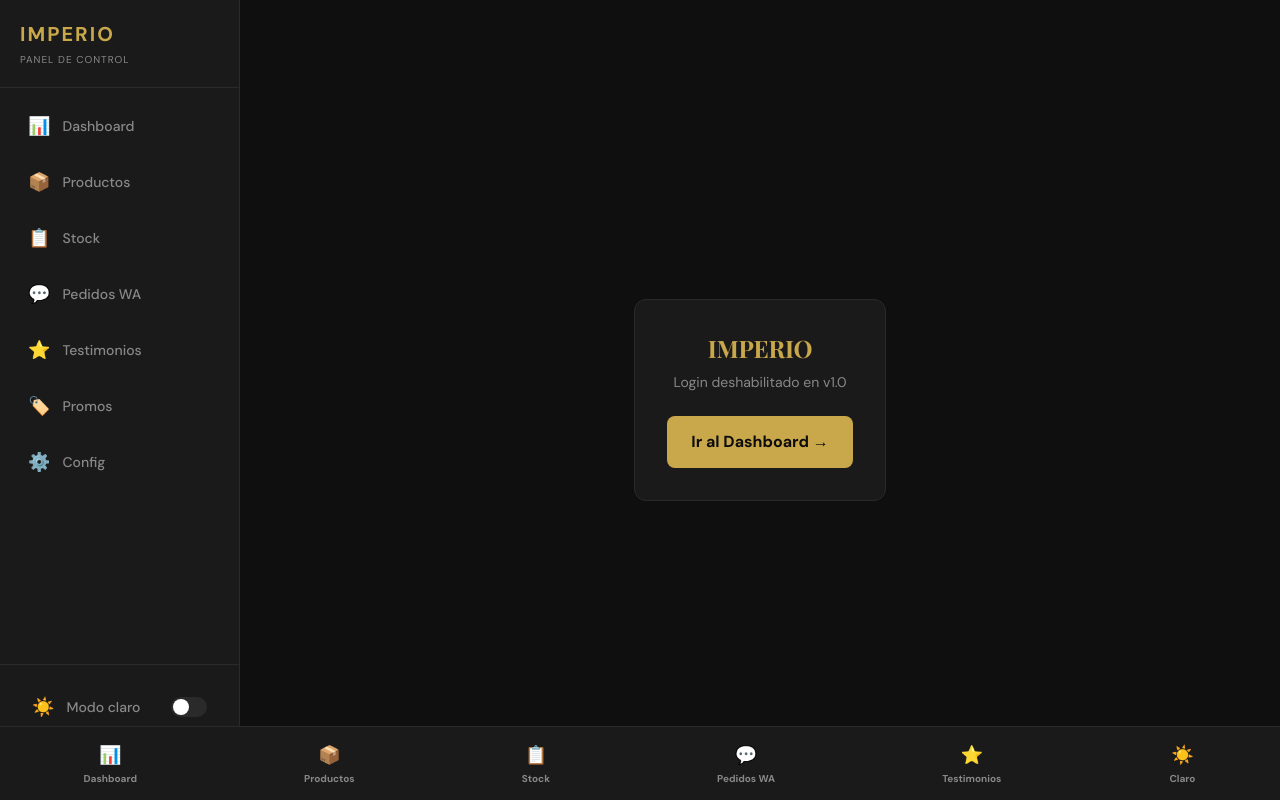
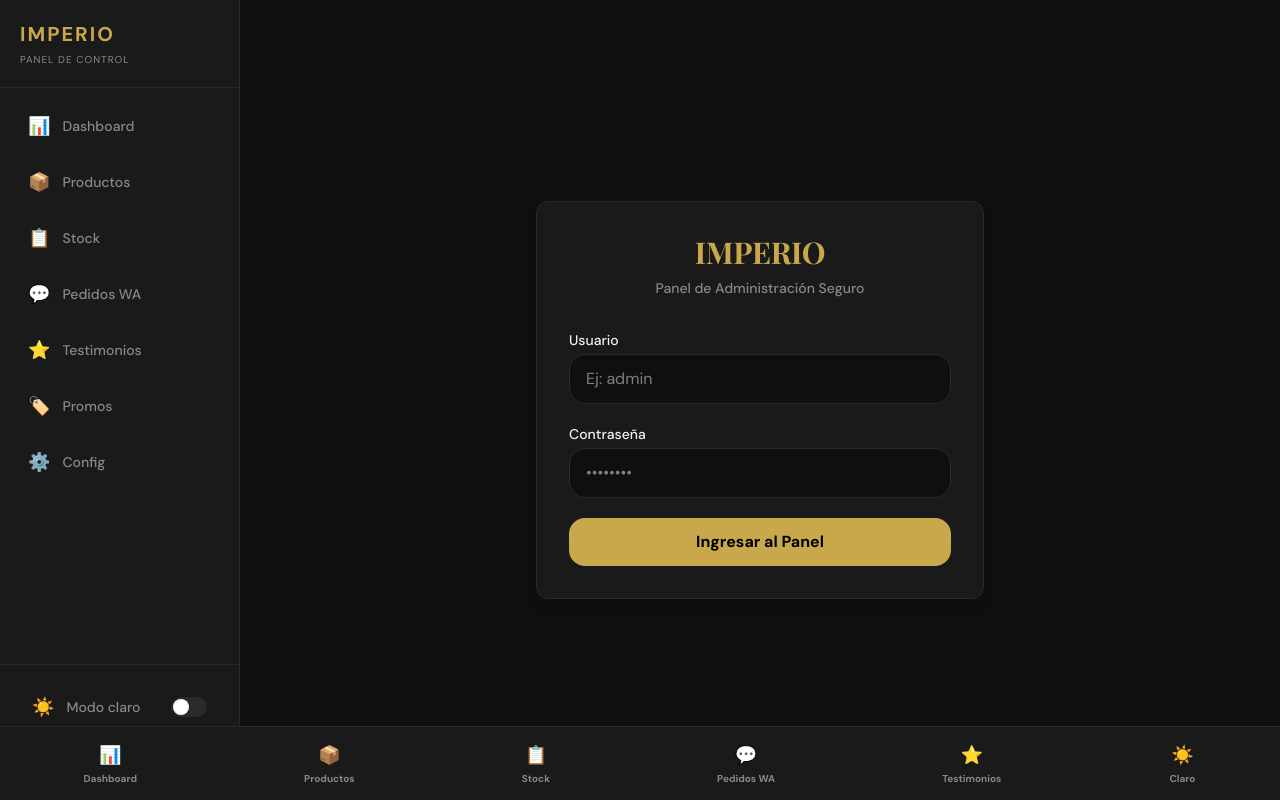
Before and after one commit to ProgWBVSG/Imperio-De-La-Moda, a Next.js app: page /admin/login in a window 1280 px wide. Built offline with nearby package versions, Linux system fonts and the light colour scheme.

Commit message:
feat: implementacion completa del sistema de login con NextAuth y middleware para proteger rutas de admin

```diff
--- a/src/app/admin/login/page.tsx
+++ b/src/app/admin/login/page.tsx
@@ -1,18 +1,93 @@
-// TODO v2.0: Implementar login con NextAuth.js
-// Dejado vacío intencionalmente — v1.0 no tiene autenticación
-// Ver: https://next-auth.js.org/getting-started/introduction
+"use client";
 
-import Link from "next/link";
+import { useState } from "react";
+import { signIn } from "next-auth/react";
+import { useRouter } from "next/navigation";
 
 export default function AdminLogin() {
+  const router = useRouter();
+  const [username, setUsername] = useState("");
+  const [password, setPassword] = useState("");
+  const [error, setError] = useState("");
+  const [loading, setLoading] = useState(false);
+
+  const handleSubmit = async (e: React.FormEvent) => {
+    e.preventDefault();
+    setError("");
+    setLoading(true);
+
+    try {
+      const res = await signIn("credentials", {
+        username,
+        password,
+        redirect: false,
+      });
+
+      if (res?.error) {
+        setError("Usuario o contraseña incorrectos");
+        setLoading(false);
+      } else {
+        // Redirigir al dashboard y forzar refresh para actualizar sesión
+        router.push("/admin");
+        router.refresh();
+      }
+    } catch (err) {
+      setError("Error al intentar iniciar sesión");
+      setLoading(false);
+    }
+  };
+
   return (
     <div className="min-h-screen flex items-center justify-center" style={{ background: "var(--admin-bg)" }}>
-      <div className="text-center p-8 rounded-xl" style={{ background: "var(--admin-surface)", border: "1px solid var(--admin-border)" }}>
-        <h1 className="text-2xl font-bold mb-2" style={{ color: "var(--admin-accent)" }}>IMPERIO</h1>
-        <p className="text-sm mb-6" style={{ color: "var(--admin-text-muted)" }}>Login deshabilitado en v1.0</p>
-        <Link href="/admin" className="admin-btn admin-btn-primary admin-btn-lg">
-          Ir al Dashboard →
-        </Link>
+      <div className="w-full max-w-md p-8 rounded-xl shadow-lg" style={{ background: "var(--admin-surface)", border: "1px solid var(--admin-border)" }}>
+        <div className="text-center mb-8">
+          <h1 className="text-3xl font-black mb-2" style={{ color: "var(--admin-accent)" }}>IMPERIO</h1>
+          <p className="text-sm font-medium" style={{ color: "var(--admin-text-muted)" }}>Panel de Administración Seguro</p>
+        </div>
+
+        {error && (
+          <div className="mb-4 p-3 rounded-md text-sm font-medium bg-red-500/10 text-red-500 border border-red-500/20 text-center">
+            {error}
+          </div>
+        )}
+
+        <form onSubmit={handleSubmit} className="space-y-5">
+          <div>
+            <label className="block text-sm font-medium mb-1" style={{ color: "var(--admin-text)" }}>Usuario</label>
+            <input
+              type="text"
+              required
+              className="w-full px-4 py-3 rounded-lg focus:outline-none focus:ring-2 transition-all"
+              style={{ background: "var(--admin-bg)", color: "var(--admin-text)", border: "1px solid var(--admin-border)" }}
+              placeholder="Ej: admin"
+              value={username}
+              onChange={(e) => setUsername(e.target.value)}
+            />
+          </div>
+          <div>
+            <label className="block text-sm font-medium mb-1" style={{ color: "var(--admin-text)" }}>Contraseña</label>
+            <input
+              type="password"
+              required
+              className="w-full px-4 py-3 rounded-lg focus:outline-none focus:ring-2 transition-all"
+              style={{ background: "var(--admin-bg)", color: "var(--admin-text)", border: "1px solid var(--admin-border)" }}
+              placeholder="••••••••"
+              value={password}
+              onChange={(e) => setPassword(e.target.value)}
+            />
+          </div>
+          <button
+            type="submit"
+            disabled={loading}
+            className="w-full py-3 rounded-lg font-bold transition-all mt-4 flex justify-center items-center gap-2"
+            style={{
+              background: loading ? "var(--admin-border)" : "var(--admin-accent)",
+              color: loading ? "var(--admin-text-muted)" : "black"
+            }}
+          >
+            {loading ? "Verificando..." : "Ingresar al Panel"}
+          </button>
+        </form>
       </div>
     </div>
   );
--- /dev/null
+++ b/src/middleware.ts
@@ -0,0 +1,20 @@
+import { withAuth } from "next-auth/middleware";
+
+export default withAuth({
+  pages: {
+    signIn: "/admin/login",
+  },
+});
+
+export const config = {
+  // Proteger todas las rutas dentro de /admin excepto el login mismo
+  matcher: [
+    "/admin",
+    "/admin/configuracion",
+    "/admin/pedidos/:path*",
+    "/admin/productos/:path*",
+    "/admin/promos/:path*",
+    "/admin/stock/:path*",
+    "/admin/testimonios/:path*"
+  ],
+};
```
